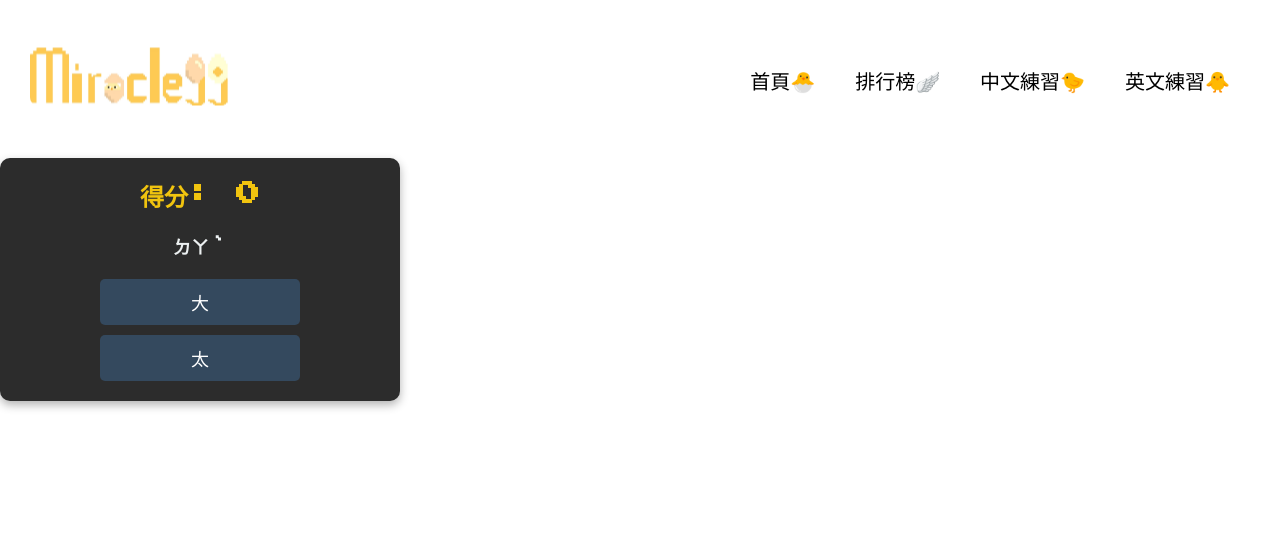
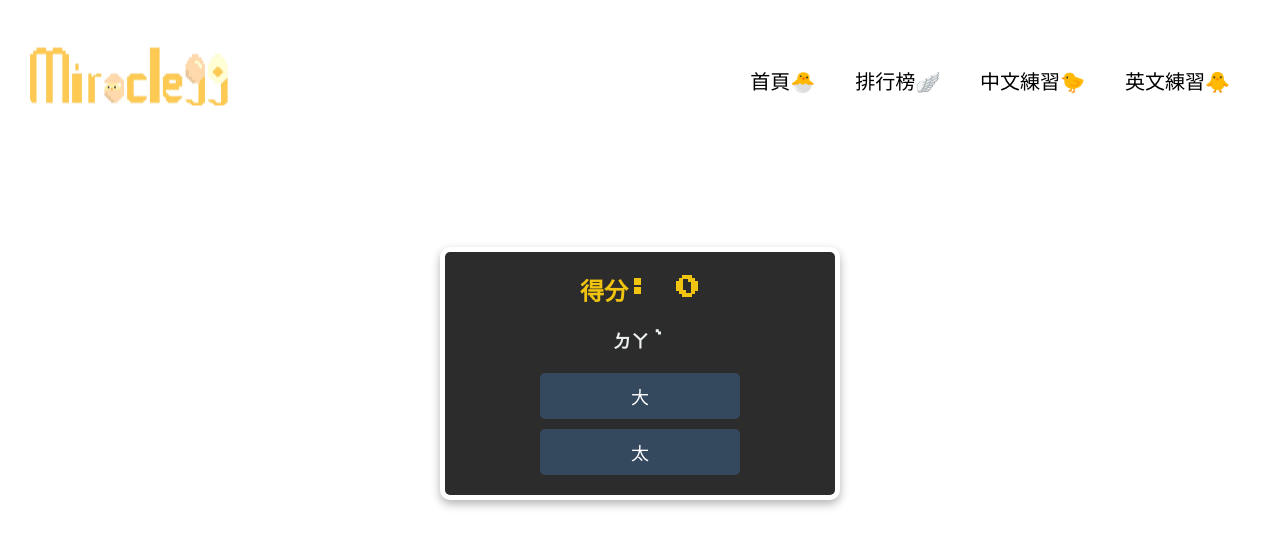
Before and after one commit to haleychang0530/my-react-game, a React (Vite) app: page /gamech in a window 1280 px wide. Shown: the top 546 px of the page. Built offline with nearby package versions, Linux system fonts and the light colour scheme; the HTML template or start-up script is replaced by a standard one.

Commit message:
uploaded english gamepage, css not finish

```diff
--- a/src/pages/css/gamech.css
+++ b/src/pages/css/gamech.css
@@ -1,6 +1,4 @@
-/* 遊戲頁面相關樣式，排除 navbar */
-
-  /* 遊戲容器 */
+/* 遊戲容器 */
   .game-container {
     background-color: #2c2c2c;
     border-radius: 10px;
@@ -9,6 +7,14 @@
     width: 400px;
     text-align: center;
   }
+
+  .game-wrapper {
+    display: flex;
+    justify-content: center;
+    align-items: center;
+    height: calc(60vh - 50px); /* 扣掉navbar高度，參數自己調 */
+  }
+
 
   /* 顯示得分 */
   h1 {
--- /dev/null
+++ b/src/pages/css/gameen.css
@@ -0,0 +1,103 @@
+/* 遊戲容器 */
+.game-container {
+    font-family: 'Press Start 2P', cursive; /* 像素風格字體 */
+    background-color: #000;
+    color: #fff;
+    width: 100%;
+    max-width: 500px;
+    margin: 0 auto;
+    padding: 10px;
+    border: 5px solid #fff;
+    text-align: center;
+    border-radius: 5px;
+    box-shadow: 0 0 15px rgba(0, 0, 0, 0.5);
+  }
+
+  /* 標題 */
+  h1 {
+    font-size: 2.5rem;
+    margin-bottom: 20px;
+    text-transform: uppercase;
+  }
+
+  /* 顯示當前單字 */
+  .word-display h2 {
+    font-size: 2rem;
+    font-weight: bold;
+    margin: 20px 0;
+    animation: pulse 1s infinite;
+  }
+
+  /* 顯示畫布區域 */
+  .canvas-container {
+    margin: 20px 0;
+    border: 5px solid #fff;
+    padding: 10px;
+    display: inline-block;
+  }
+
+  /* 控制按鈕 */
+  .controls {
+    margin-top: 20px;
+    display: flex;
+    justify-content: space-around;
+  }
+
+  button {
+    background-color: #111;
+    color: #fff;
+    font-size: 1rem;
+    padding: 10px 15px;
+    border: 2px solid #fff;
+    border-radius: 5px;
+    cursor: pointer;
+    transition: background-color 0.3s ease, transform 0.2s ease;
+  }
+
+  button:hover {
+    background-color: #fff;
+    color: #000;
+    transform: scale(1.1);
+  }
+
+  button:disabled {
+    background-color: #444;
+    color: #888;
+    cursor: not-allowed;
+  }
+
+  /* 反饋訊息 */
+  .feedback {
+    margin-top: 20px;
+    font-size: 1.5rem;
+    font-weight: bold;
+  }
+
+  .feedback.correct {
+    color: #4caf50; /* 正確顏色 */
+  }
+
+  .feedback.incorrect {
+    color: #f44336; /* 不正確顏色 */
+  }
+
+  /* 顯示遊戲結束畫面 */
+  .game-stats {
+    background-color: #111;
+    padding: 20px;
+    border-radius: 10px;
+    margin-top: 30px;
+  }
+
+  /* 讓文字有閃爍效果的動畫 */
+  @keyframes pulse {
+    0% {
+      opacity: 1;
+    }
+    50% {
+      opacity: 0.6;
+    }
+    100% {
+      opacity: 1;
+    }
+  }
--- a/src/pages/gamech.jsx
+++ b/src/pages/gamech.jsx
@@ -2,7 +2,7 @@ import React, { useState } from 'react';
 import { useNavigate } from 'react-router-dom';
 import "./css/gamech.css";
 
-// 寫死五個題目
+// 題目資料
 const questions = [
   { question: 'ㄉㄚˋ', options: ['大', '太'], answer: '大' },
   { question: 'ㄨㄛˇ', options: ['我', '找'], answer: '我' },
@@ -12,24 +12,33 @@ const questions = [
 ];
 
 const ChooseAnswerGame = () => {
-  const [score, setScore] = useState(0);  // 記錄得分
-  const [currentIndex, setCurrentIndex] = useState(0); // 當前題目索引
-  const [gameOver, setGameOver] = useState(false); // 控制遊戲是否結束
-  const navigate = useNavigate(); // 用於頁面導航
+  const [score, setScore] = useState(0);
+  const [currentIndex, setCurrentIndex] = useState(0);
+  const [gameOver, setGameOver] = useState(false);
+  const [selectedOption, setSelectedOption] = useState(null);
+  const [selectedStatus, setSelectedStatus] = useState(null);
 
-  const currentQuestion = questions[currentIndex];  // 當前題目
+  const navigate = useNavigate();
+  const currentQuestion = questions[currentIndex];
 
-  const handleOptionClick = (selectedOption) => {
-    if (selectedOption === currentQuestion.answer) {
-      setScore(score + 1); // 正確的選項加分
+  const handleOptionClick = (option) => {
+    if (selectedOption !== null) return; // 避免重複點擊
+
+    const isCorrect = option === currentQuestion.answer;
+    setSelectedOption(option);
+    setSelectedStatus(isCorrect ? 'correct' : 'wrong');
+
+    if (isCorrect) {
+      setScore(score + 1);
     }
 
-    // 下一題或遊戲結束
     setTimeout(() => {
       if (currentIndex < questions.length - 1) {
-        setCurrentIndex(currentIndex + 1); // 顯示下一題
+        setCurrentIndex(currentIndex + 1);
+        setSelectedOption(null);
+        setSelectedStatus(null);
       } else {
-        setGameOver(true); // 遊戲結束
+        setGameOver(true);
       }
     }, 1000);
   };
@@ -38,9 +47,12 @@ const ChooseAnswerGame = () => {
     setScore(0);
     setCurrentIndex(0);
     setGameOver(false);
+    setSelectedOption(null);
+    setSelectedStatus(null);
   };
 
   return (
+    <div className="game-wrapper">
       <div className="game-container">
         <h1>得分: {score}</h1>
         {gameOver ? (
@@ -56,14 +68,25 @@ const ChooseAnswerGame = () => {
                 <button
                   key={index}
                   onClick={() => handleOptionClick(option)}
+                  disabled={selectedOption !== null}
+                  className={`option-button ${
+                    selectedOption === option
+                      ? selectedStatus === 'correct'
+                        ? 'correct'
+                        : 'wrong'
+                      : ''
+                  }`}
                 >
                   {option}
+                  {selectedOption === option && selectedStatus === 'correct' && ' ✔️'}
+                  {selectedOption === option && selectedStatus === 'wrong' && ' ❌'}
                 </button>
               ))}
             </div>
           </div>
         )}
       </div>
+    </div>
   );
 };
 
--- a/src/pages/gameen.jsx
+++ b/src/pages/gameen.jsx
@@ -1,21 +1,133 @@
+import React, { useState, useRef, useEffect } from 'react';
+import { ReactSketchCanvas } from 'react-sketch-canvas';
+import "./css/gameen.css";
 
-import React from 'react';
-import { useNavigate } from 'react-router-dom';
+const WORDS = ['dog', 'c']; // 預設單字列表
 
-const GameEn = () => {
-  const navigate = useNavigate();
+function gameen() {
+  const [currentWordIndex, setCurrentWordIndex] = useState(0);
+  const [currentLetterIndex, setCurrentLetterIndex] = useState(0);
+  const [showWord, setShowWord] = useState(true);
+  const [feedback, setFeedback] = useState(null);
+  const [correctCount, setCorrectCount] = useState(0);
+  const [gameCompleted, setGameCompleted] = useState(false);
+
+  const canvasRef = useRef(null);
+
+  const currentWord = WORDS[currentWordIndex];
+  const currentLetter = currentWord[currentLetterIndex];
+
+  // 顯示單字後隱藏
+  useEffect(() => {
+    if (showWord) {
+      const timer = setTimeout(() => {
+        setShowWord(false); // 顯示 2 秒後隱藏題目
+      }, 2000); // 顯示2秒後隱藏
+      return () => clearTimeout(timer);
+    }
+  }, [showWord]);
+
+  // 檢查用戶輸入的字母
+  const checkLetter = async () => {
+    if (!canvasRef.current) return;
+
+    // 暫時使用prompt來模擬識別
+    const recognizedLetter = prompt('請輸入您畫的字母:').toLowerCase();
+
+    if (recognizedLetter === currentLetter.toLowerCase()) {
+      setFeedback('correct');
+      setCorrectCount(prev => prev + 1);
+
+      // 檢查是否完成當前單字
+      if (currentLetterIndex === currentWord.length - 1) {
+        // 檢查是否是最後一個單字
+        if (currentWordIndex === WORDS.length - 1) {
+          setGameCompleted(true);
+        } else {
+          // 切換到下一個單字
+          setTimeout(() => {
+            setCurrentWordIndex(prev => prev + 1);
+            setCurrentLetterIndex(0);
+            setShowWord(true); // 顯示新單字
+            setFeedback(null);
+            canvasRef.current.clearCanvas();
+          }, 1000);
+        }
+      } else {
+        // 切換到下一個字母
+        setTimeout(() => {
+          setCurrentLetterIndex(prev => prev + 1);
+          setFeedback(null);
+          canvasRef.current.clearCanvas();
+        }, 1000);
+      }
+    } else {
+      setFeedback('incorrect');
+      setTimeout(() => {
+        setFeedback(null);
+        canvasRef.current.clearCanvas();
+      }, 1000);
+    }
+  };
+
+  const resetGame = () => {
+    setCurrentWordIndex(0);
+    setCurrentLetterIndex(0);
+    setShowWord(true);
+    setFeedback(null);
+    setCorrectCount(0);
+    setGameCompleted(false);
+    if (canvasRef.current) {
+      canvasRef.current.clearCanvas();
+    }
+  };
+
+  if (gameCompleted) {
+    return (
+      <div className="game-stats">
+        <h2>遊戲完成!</h2>
+        <p>您寫對了 {correctCount} 個字母</p> {/* 顯示正確的單字數量 */}
+        <button onClick={resetGame}>再玩一次</button>
+      </div>
+    );
+  }
 
   return (
-    <div>
-      <h1>Game</h1>
-      <div>
-        <button onClick={() => console.log('Start Chinese Mode')}>Chinese Mode</button>
-        <button onClick={() => console.log('Start English Mode')}>English Mode</button>
+    <div className="game-container">
+      <h1>字母書寫遊戲</h1>
+
+      <div className="word-display">
+        {showWord ? (
+          <h2>{currentWord}</h2>
+        ) : (
+          <p>請寫出字母: </p> /* 顯示當前字母 */
+         // <p>請寫出字母: <span className="letter-prompt">{currentLetter}</span> </p> /* 顯示當前字母 */
+        )}
       </div>
-      <button onClick={() => navigate('/home')}>Home</button>  {/* 使用 navigate */}
-      <button onClick={() => navigate('/ranking')}>Ranking</button>  {/* 使用 navigate */}
+
+      <div className="canvas-container">
+        <ReactSketchCanvas
+          ref={canvasRef}
+          width="300px"
+          height="300px"
+          strokeWidth={4}
+          strokeColor="black"
+          canvasColor="white"
+        />
+      </div>
+
+      <div className="controls">
+        <button onClick={checkLetter} disabled={feedback !== null}>確認</button>
+        <button onClick={() => canvasRef.current.clearCanvas()}>清除</button>
+      </div>
+
+      {feedback && (
+        <div className={`feedback ${feedback}`}>
+          {feedback === 'correct' ? '✅ 正確!' : '❌ 不正確，請再試一次'}
+        </div>
+      )}
     </div>
   );
-};
+}
 
-export default GameEn;
+export default gameen;
```
Lines whose indentation alone changed are shown as unchanged.
